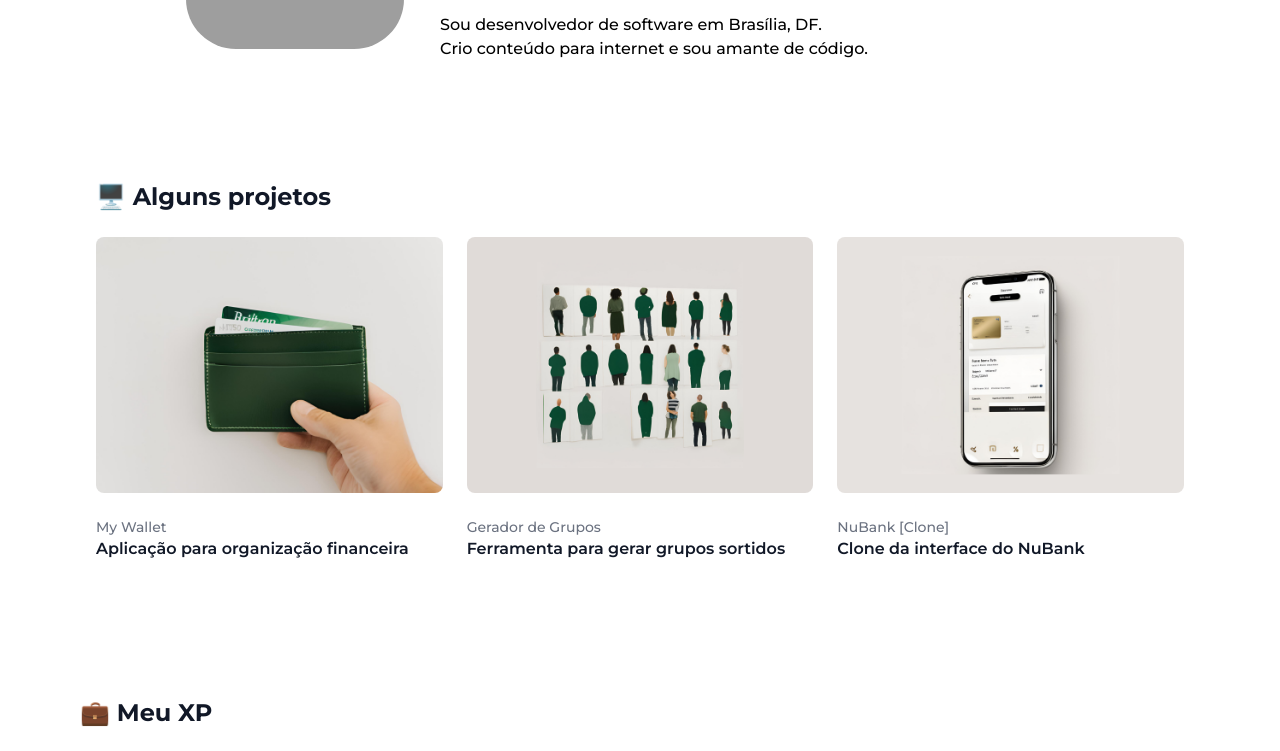
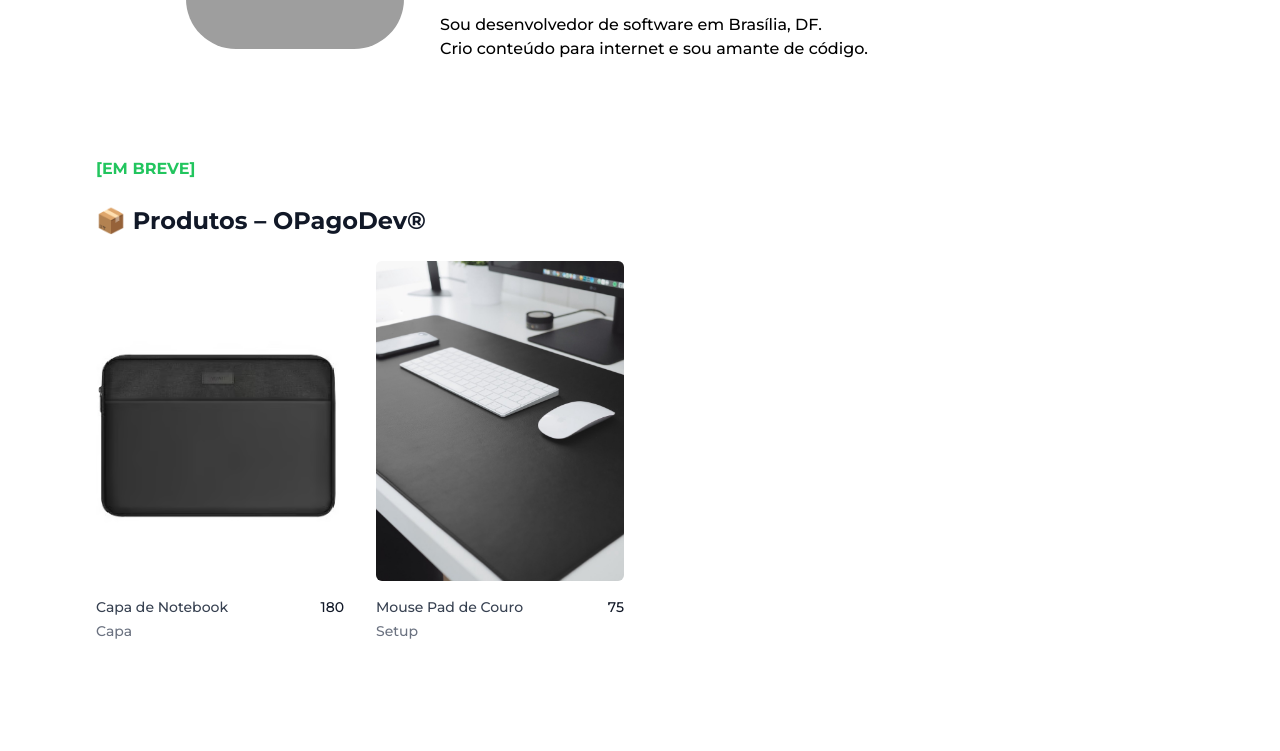
Before and after one commit to lucasopagodev/opagodevweb, a Next.js app: page / in a window 1280 px wide. Shown: the part 331-1082 px from the top of the page. Built offline with nearby package versions, Linux system fonts and the light colour scheme; grey boxes are pictures that could not be loaded.

Commit message:
Add new session products.

```diff
--- a/src/app/page.tsx
+++ b/src/app/page.tsx
@@ -1,6 +1,7 @@
 import Cv from "@/components/cv/page";
 import Intro from "@/components/intro/page";
 import Projects from "@/components/projects/page";
+import Products from "@/components/products/page";
 
 export default function Home() {
   return (
@@ -8,6 +9,9 @@ export default function Home() {
       <div className="flex flex-col space-y-20">
         <div className="flex items-center justify-center">
           <Intro />
+        </div>
+        <div>
+          <Products />
         </div>
         <div>
           <Projects />
--- a/src/components/header/page.tsx
+++ b/src/components/header/page.tsx
@@ -5,6 +5,11 @@ export default function Header() {
         id="header"
         className="flex flex-row justify-end sm:justify-center md:justify-end space-x-4"
       >
+        <p className="hover:underline hover:decoration-green-900">
+          <a href="#products">
+            Produtos
+          </a>
+        </p>
         <p className="hover:underline hover:decoration-green-900">
           <a href="https://www.youtube.com/@opagodev" target="_blank">
             Youtube
--- /dev/null
+++ b/src/components/products/page.tsx
@@ -0,0 +1,63 @@
+/* eslint-disable @next/next/no-img-element */
+const products = [
+  {
+    name: "Capa de Notebook",
+    description: "A melhor capa para proteger seu notebook",
+    price: '180',
+    tag: 'Capa',
+    imageSrc: "/ProductsImages/notebookCapa.png",
+    imageAlt:
+      "Uma capa de notebook preta com espuma e muita qualidade para proteger seu trabalho.",
+    href: "#",
+  },
+  {
+    name: "Mouse Pad de Couro",
+    description: "O mouse pad mais minimalista que você vai encontrar, de couro para melhorar o visual do seu setup.",
+    price: '75',
+    tag: 'Setup',
+    imageSrc: "/ProductsImages/mousePadBlack.jpeg",
+    imageAlt:
+      "Mouse pad em cima da bancada da cor marrom claro muito minimalista.",
+    href: "#",
+  },
+];
+
+export default function Products() {
+  return (
+    <div id="products" className="flex-auto">
+      <div className="mx-auto max-w-7xl px-4 sm:px-6 lg:px-8">
+        <div className="mx-auto max-w-2xl py-16 sm:py-24 lg:max-w-none lg:py-4">
+          <p className="text-green-500 font-bold">[EM BREVE]</p>
+          <h2 className="my-6 text-2xl font-bold text-gray-900">
+            📦 Produtos – OPagoDev®
+          </h2>
+          <div className="mt-6 grid grid-cols-1 gap-x-6 gap-y-10 sm:grid-cols-2 lg:grid-cols-4 xl:gap-x-8">
+            {products.map((product) => (
+              <div key={product.name} className="group relative">
+                <div className="aspect-h-1 aspect-w-1 w-full overflow-hidden rounded-md bg-gray-200 lg:aspect-none group-hover:opacity-75 lg:h-80">
+                  <img
+                    alt={product.imageAlt}
+                    src={product.imageSrc}
+                    className="h-full w-full object-cover object-center lg:h-full lg:w-full"
+                  />
+                </div>
+                <div className="mt-4 flex justify-between">
+                  <div>
+                    <h3 className="text-sm text-gray-700">
+                      <a href={product.href}>
+                        <span aria-hidden="true" className="absolute inset-0" />
+                        {product.name}
+                      </a>
+                    </h3>
+                    <p className="mt-1 text-sm text-gray-500">{product.tag}</p>
+                  </div>
+                  <p className="text-sm font-medium text-gray-900">{product.price}</p>
+                </div>
+              </div>
+            ))}
+          </div>
+        </div>
+      </div>
+    </div>
+  );
+}
```
Also changed, not shown: public/ProductsImages/mousePadBlack.jpeg (added), public/ProductsImages/notebookCapa.png (added).
